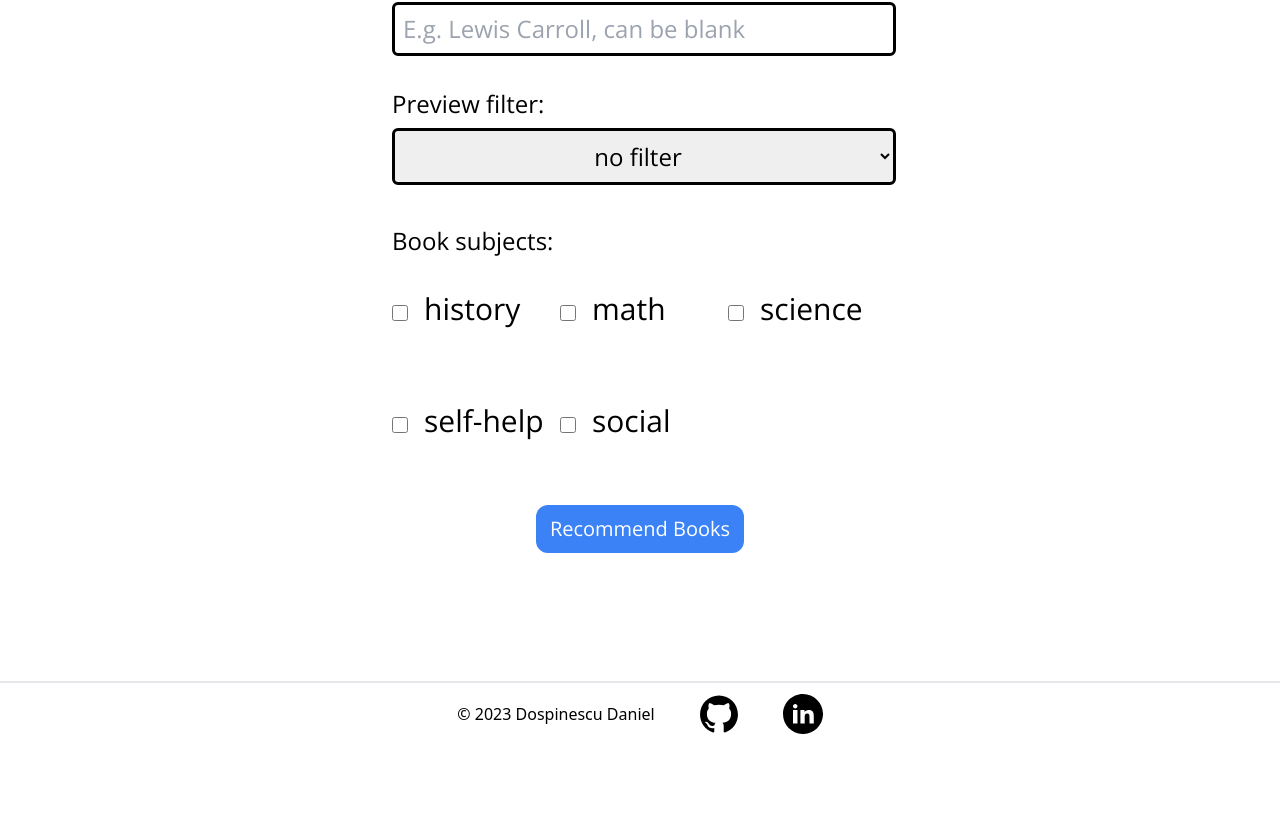
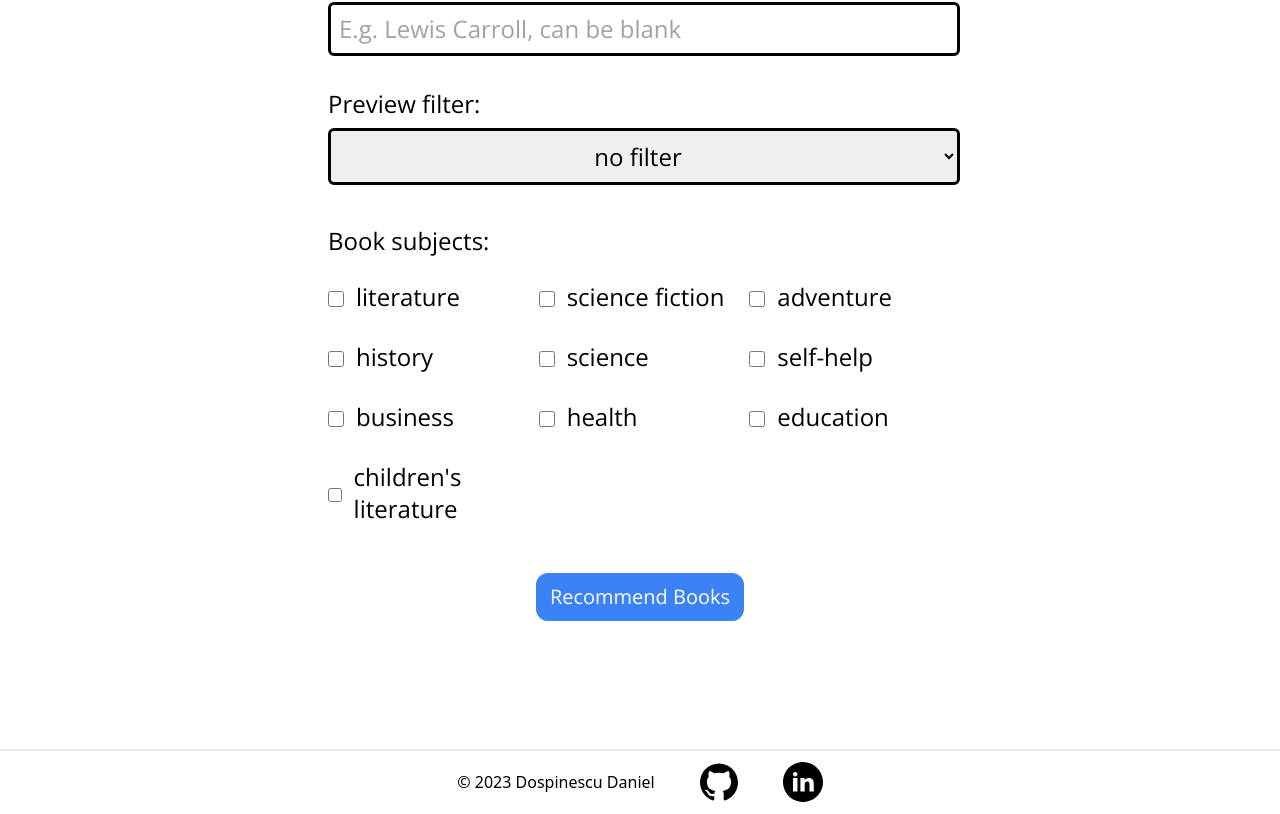
Before and after one commit to dospix/Portfolio-Website-V2, a React (Vite) app in the folder frontend/: page /machine-learning-project in a window 1280 px wide. Shown: the part 484-1298 px from the top of the page. Before the commit the page ends 1230 px from the top, so only its background shows below. Built offline with nearby package versions, Linux system fonts and the light colour scheme.

Commit message:
In ApiProject fix edge cases and add more results for each book search.

```diff
--- a/frontend/src/pages/ApiProject.jsx
+++ b/frontend/src/pages/ApiProject.jsx
@@ -1,14 +1,20 @@
 import { useState, useEffect } from "react"
 import star from "../assets/images/star.png"
 import half_star from "../assets/images/half-star.png"
+import no_cover_image from "../assets/images/no-cover-image.png"
 
 export default function ApiProject() {
   const bookSubjectsInsideForm = {
+    "literature": false,
+    "science fiction": false,
+    "adventure": false,
     "history": false,
-    "math": false,
     "science": false,
     "self-help": false,
-    "social": false
+    "business": false,
+    "health": false,
+    "education": false,
+    "children's literature": false
   }
 
   const [formData, setFormData] = useState(sessionStorage.getItem("formData") !== null ? JSON.parse(sessionStorage.getItem("formData")) : {
@@ -23,7 +29,7 @@ export default function ApiProject() {
   }, [formData])
 
   const bookSubjectsHtmlElements = Object.keys(bookSubjectsInsideForm).map(subject => (
-    <div className="flex items-center" key={subject}>
+    <div className="mt-6 flex items-center" key={subject}>
       <input
         type="checkbox"
         className="w-4 h-4"
@@ -32,7 +38,7 @@ export default function ApiProject() {
         checked={formData.subject}
         onChange={handleFormChange}
       />
-      <label className="pb-2 pl-4 select-none text-3xl" htmlFor={subject}>{subject}</label>
+      <label className="pb-1 pl-3 select-none text-2xl" htmlFor={subject}>{subject}</label>
     </div>
   ))
 
@@ -56,7 +62,7 @@ export default function ApiProject() {
         bookData.description = bookData.description.slice(0, whiteSpaceIndex) + "..."
     }
 
-    bookData.authors = bookData.authors.slice(0, 2).join(", ")
+    bookData.authors = bookData.authors ? bookData.authors.slice(0, 2).join(", ") : "authors not found"
 
     const stars = []
     if(bookData.averageRating){
@@ -89,7 +95,7 @@ export default function ApiProject() {
 
     return (
         <div className="mx-48 my-10 flex" key={book.id}>
-            <img className="w-1/6" src={bookData.imageLinks.thumbnail} alt="book cover" />
+            <img className="w-1/6" src={bookData.imageLinks ? bookData.imageLinks.thumbnail : no_cover_image} alt="book cover" />
             <div className="w-full px-5">
                 <h1 className="mb-4 text-2xl">{bookData.title}</h1>
                 <h2 className="mb-4 text-xl">{bookData.subtitle}</h2>
@@ -118,7 +124,8 @@ export default function ApiProject() {
         }
     })
       .then(response => response.json())
-      .then(data => setBooksDisplayed(data.items.map(book => convertBookObjectToHtml(book))))
+      .then(data => setBooksDisplayed(data.items ? data.items.map(book => convertBookObjectToHtml(book))
+                                      : <h1 className="w-fit mx-auto mb-40 text-3xl font-Montserrat text-red-400 select-none">No books found! Try to remove some keywords/subjects.</h1>))
       .catch(error => {
         console.error('Error:', error);
       })
@@ -134,7 +141,7 @@ export default function ApiProject() {
         <h1 className="text-3xl font-Montserrat">What type of book would you like us to recommend?</h1>
     </div>
 
-    <form onSubmit={handleFormSubmit} className="mx-auto mt-10 mb-32 w-2/5 flex justify-center flex-col font-Open_Sans">
+    <form onSubmit={handleFormSubmit} className="mx-auto mt-10 mb-32 w-1/2 flex justify-center flex-col font-Open_Sans">
       <label className="p-2 text-2xl" htmlFor="titleKeywords">Title keywords:</label>
       <input
         type="text"
@@ -171,11 +178,11 @@ export default function ApiProject() {
       </select>
 
       <h1 className="ml-2 text-2xl">Book subjects:</h1>
-      <div className="ml-2 mb-6 h-56 grid grid-cols-3">
+      <div className="h-fit ml-2 mb-6 grid grid-cols-3">
         {bookSubjectsHtmlElements}
       </div>
 
-      <button className="w-52 h-12 self-center rounded-xl bg-blue-500 text-xl text-white">Recommend Books</button>
+      <button className="w-52 h-12 mt-5 self-center rounded-xl bg-blue-500 text-xl text-white">Recommend Books</button>
     </form>
 
     {booksDisplayed}
```
Also changed, not shown: frontend/src/assets/images/no-cover-image.png (added), 1 other file (tests, documents, lock files or other folders).
